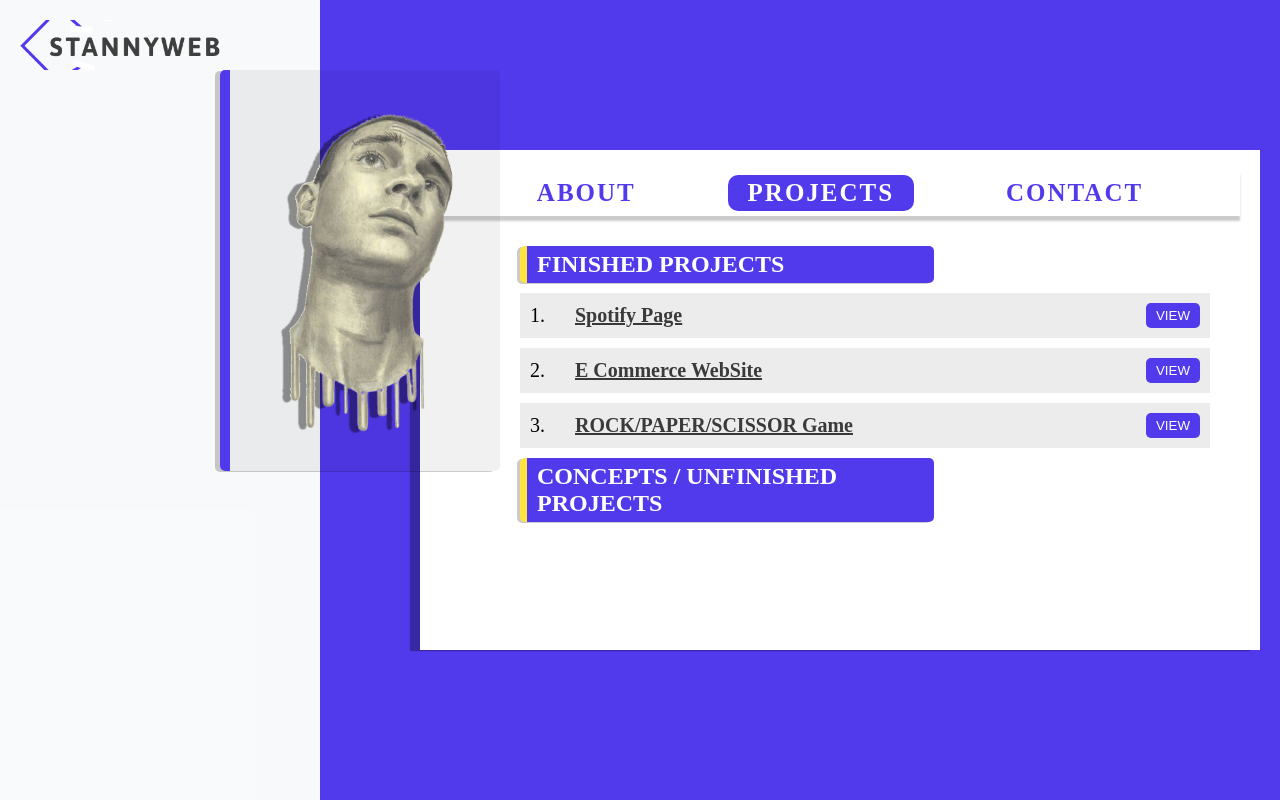
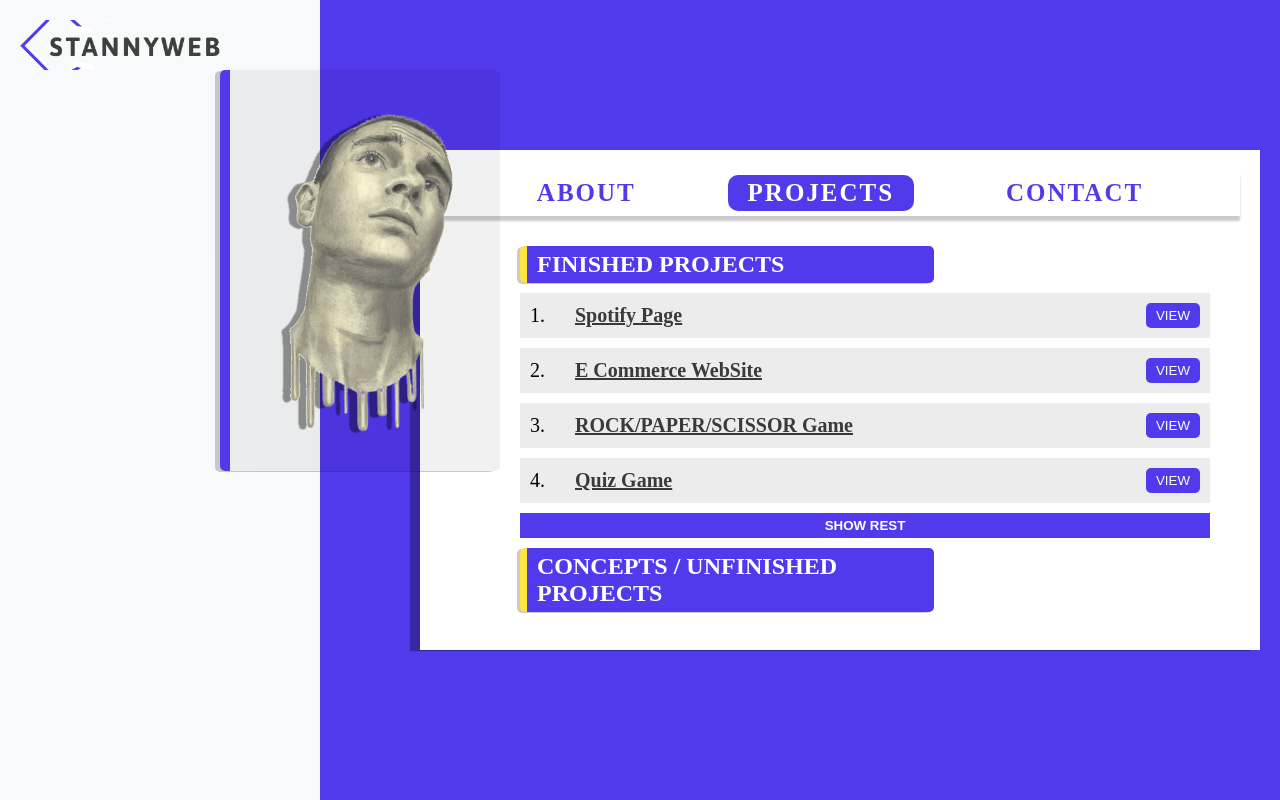
Before and after one commit to justaway1/stannyweb, a Vue app: page /projects in a window 1280 px wide. Built offline with nearby package versions, Linux system fonts and the light colour scheme.

Commit message:
More Projects Added!

```diff
--- a/src/views/Projects.vue
+++ b/src/views/Projects.vue
@@ -1,10 +1,17 @@
 <script setup>
+import { ref } from "vue";
 import Nav from "../components/Nav.vue";
 import image from "../assets/profile.png";
 import logo from "../assets/logo.png";
 import spotifyImage from "../assets/Spotifypage.jpg";
 import commerce from "../assets/tele.jpg";
 import rps from "../assets/ROCK.jpg";
+import quiz from "../assets/Who wants to be.jpg";
+import cloud from "../assets/first-website.png";
+import documentation from "../assets/JS Documentation.jpg";
+import page from "../assets/landingpage.jpg";
+
+const show = ref(false);
 </script>
 
 <template>
@@ -38,6 +45,34 @@ import rps from "../assets/ROCK.jpg";
             <img :src="rps" class="hidden" />
             <button>VIEW</button>
           </div>
+          <div class="project">
+            <span>4.</span>
+            <p>Quiz Game</p>
+            <img :src="quiz" class="hidden" />
+            <button>VIEW</button>
+          </div>
+
+          <div v-if="show" class="project">
+            <span>5.</span>
+            <p>Cloud WebSite</p>
+            <img :src="cloud" class="hidden" />
+            <button>VIEW</button>
+          </div>
+          <div v-if="show" class="project">
+            <span>6.</span>
+            <p>JS Documentation</p>
+            <img :src="documentation" class="hidden" />
+            <button>VIEW</button>
+          </div>
+          <div v-if="show" class="project">
+            <span>7.</span>
+            <p>Landing Page</p>
+            <img :src="page" class="hidden" />
+            <button>VIEW</button>
+          </div>
+          <button class="showAll" @click="show = !show">
+            {{ show ? "HIDE THEM" : "SHOW REST" }}
+          </button>
         </div>
         <div class="unfinished">
           <h2>Concepts / Unfinished Projects</h2>
@@ -48,6 +83,16 @@ import rps from "../assets/ROCK.jpg";
 </template>
 
 <style scoped>
+.showAll {
+  border: none;
+  padding: 5px 20px;
+  background-color: var(--background);
+  color: white;
+  text-transform: uppercase;
+  width: 100%;
+  font-weight: bold;
+  margin-bottom: 10px;
+}
 .box_content {
   overflow: auto;
 }
@@ -78,6 +123,7 @@ p:hover + .hidden {
   display: block;
   width: 500px;
   height: 200px;
+  z-index: 999;
 }
 
 .project img {
```
